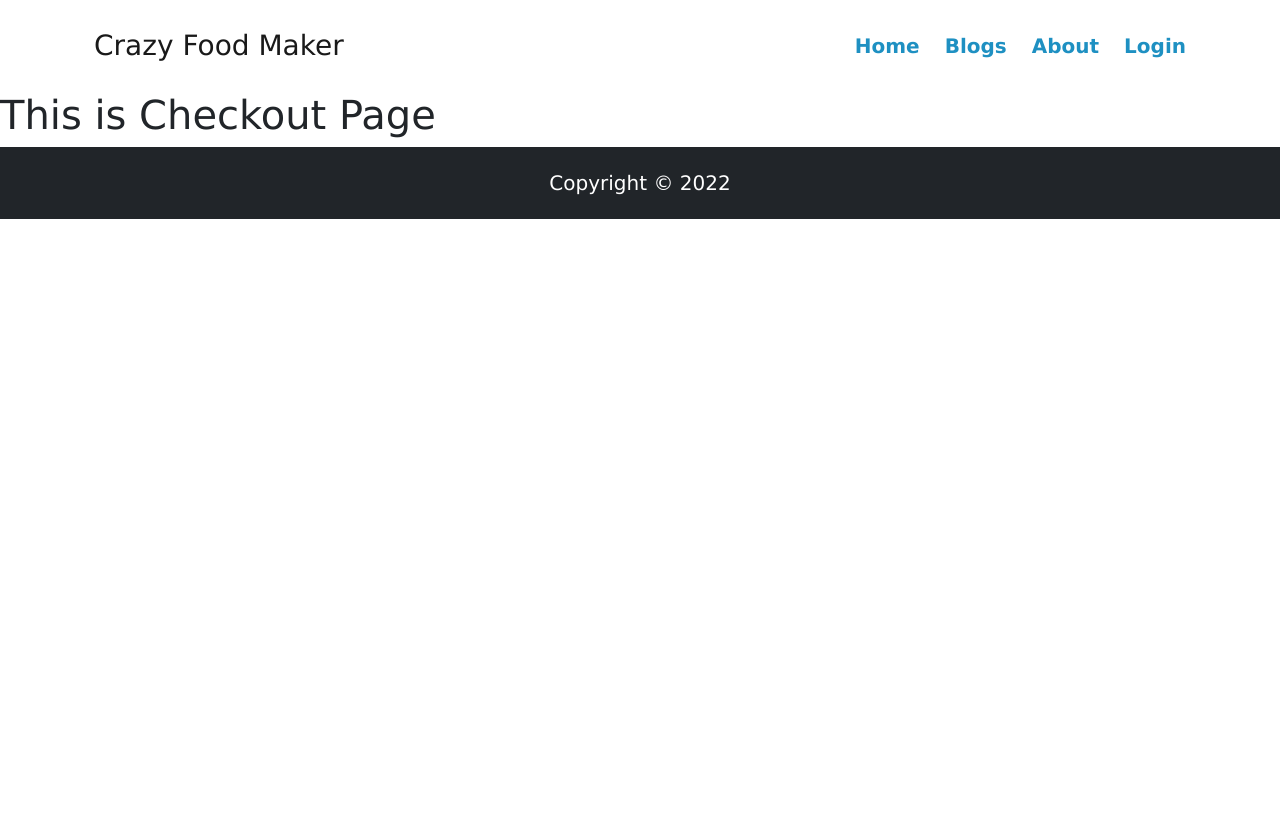
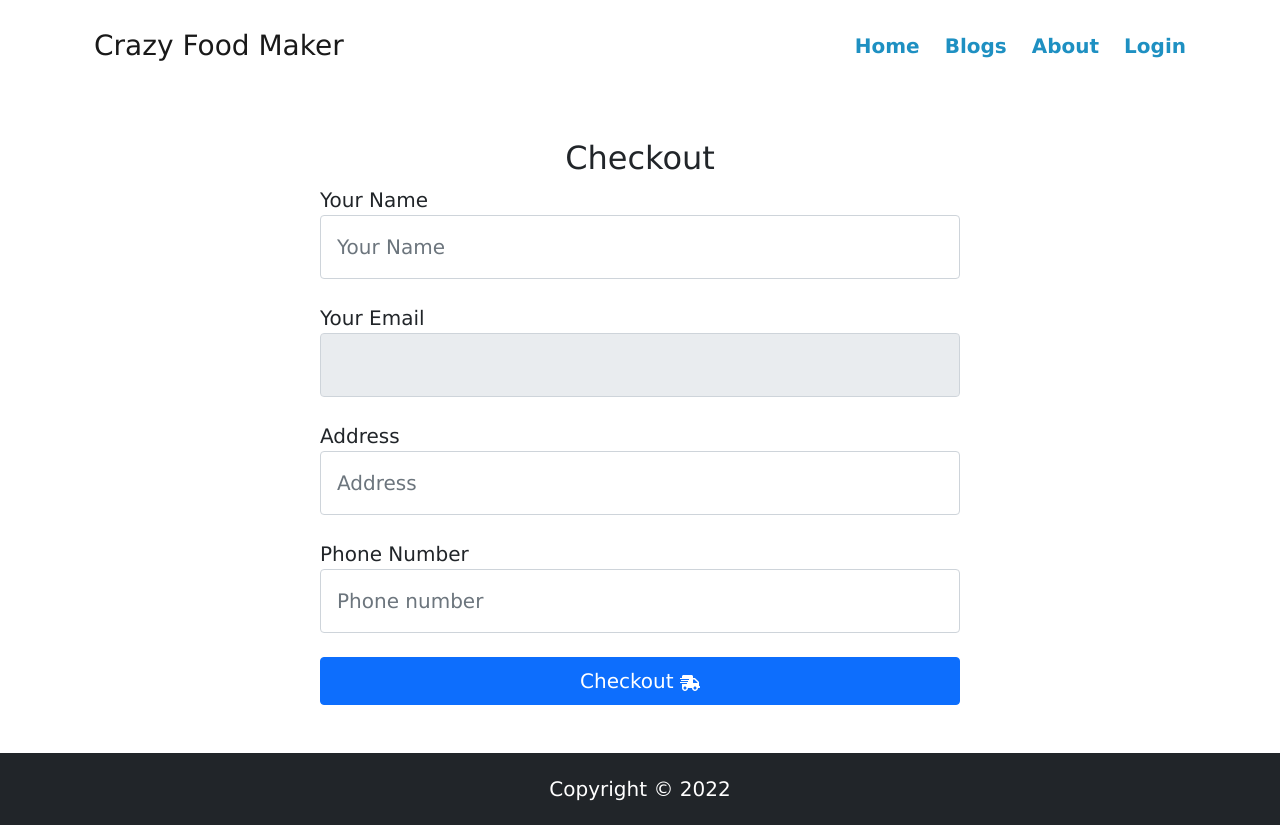
Before and after one commit to Sohailul/crazy-food-maker, a React (Create React App) app: page /checkout in a window 1280 px wide. Before the commit the page ends 800 px from the top, so only its background shows below. Built offline with nearby package versions, Linux system fonts and the light colour scheme; no server answers.

Commit message:
login authentication and checkout page updated

```diff
--- a/src/components/Checkout/Checkout.js
+++ b/src/components/Checkout/Checkout.js
@@ -1,9 +1,56 @@
-import React from 'react';
+import React, { useState } from 'react';
+import {FaShippingFast} from 'react-icons/fa';
+import { useAuthState } from 'react-firebase-hooks/auth';
+import { toast, ToastContainer } from 'react-toastify';
+import 'react-toastify/dist/ReactToastify.css';
+import auth from '../../firebase.init';
 
 const Checkout = () => {
+    const [user] = useAuthState(auth);
+    const [email, setEmail] = useState('');
+
+    const handleCreateUser = event =>{
+        event.preventDefault();
+        const name = event.target.name.value;
+        const address = event.target.address.value;
+        const phone = event.target.phone.value;
+        const shipping = {name, email, address, phone};
+        console.log(shipping);
+        toast("Order Submitted! Thanks For your Order");
+    }
     return (
-        <div>
-            <h1>This is Checkout Page</h1>
+        <div className='form-container mt-5 mb-5'>
+            <div className='w-50 mx-auto'>
+                <h2 className='form-title text-center'>Checkout</h2>
+                <form onSubmit={handleCreateUser}>
+                    <div className="form-group fs-5">
+                        <label htmlFor="name">Your Name</label>
+                        <br/>
+                        <input  type="text" name="name" className="form-control p-3 fs-5" placeholder="Your Name" required/>
+                    </div>
+                    <br/>
+                    <div className="form-group fs-5">
+                        <label htmlFor="email">Your Email</label>
+                        <br/>
+                        <input readOnly type="email" value={user?.email} name="email" className="form-control p-3 fs-5" placeholder="" required/>
+                    </div>
+                    <br/>
+                    <div className="form-group fs-5">
+                        <label htmlFor="address">Address</label>
+                        <br/>
+                        <input type="text" name="address" className="form-control p-3 fs-5" placeholder="Address"  required/>
+                    </div>
+                    <br/>
+                    <div className="form-group fs-5">
+                        <label htmlFor="phone">Phone Number</label>
+                        <br/>
+                        <input type="text" name="phone" className="form-control p-3 fs-5" placeholder="Phone number" required/>
+                    </div>
+                    <br/>
+                    <button className='form-submit btn btn-primary w-100 p-2 fs-5 mx-auto d-block' type="submit">Checkout&nbsp;<FaShippingFast/></button>
+                </form>
+                <ToastContainer/>
+            </div>
         </div>
     );
 };
--- a/src/components/Header/Header.js
+++ b/src/components/Header/Header.js
@@ -1,8 +1,17 @@
 import React from 'react';
 import './Header.css';
+import {RiLogoutBoxRFill} from 'react-icons/ri';
 import { NavLink } from 'react-router-dom';
+import { useAuthState } from 'react-firebase-hooks/auth';
+import { signOut } from 'firebase/auth';
+import auth from '../../firebase.init';
 
 const Header = () => {
+    const [user] = useAuthState(auth);
+
+    const handleSignOut = () => {
+        signOut(auth);
+    }
         return (
             <header>
                 <nav className="container navbar navbar-expand-lg navbar-light">
@@ -16,7 +25,12 @@ const Header = () => {
                                 <NavLink className={({ isActive }) => (isActive ? "active-link" : "link")} to="/">Home</NavLink>
                                 <NavLink className={({ isActive }) => (isActive ? "active-link" : "link")} to="/blogs">Blogs</NavLink>
                                 <NavLink className={({ isActive }) => (isActive ? "active-link" : "link")} to="/about">About</NavLink>
+                                {
+                                    user ?
+                                        <button onClick={handleSignOut} className="btn btn-link text-decoration-none text-dark fs-5">Log Out&nbsp;<RiLogoutBoxRFill /></button>
+                                        :
                                         <NavLink className={({ isActive }) => (isActive ? "active-link" : "link")} to="/login">Login</NavLink>
+                                }
                             </ul>
                         </div>
                     </div>
--- a/src/components/Login/Login.js
+++ b/src/components/Login/Login.js
@@ -1,27 +1,70 @@
-import React from 'react';
-import { Link } from 'react-router-dom';
+import React, { useRef } from 'react';
+import { useSendPasswordResetEmail, useSignInWithEmailAndPassword } from 'react-firebase-hooks/auth';
+import { Link, useLocation, useNavigate } from 'react-router-dom';
+import { toast, ToastContainer } from 'react-toastify';
+import 'react-toastify/dist/ReactToastify.css';
+import auth from '../../firebase.init';
 
 const Login = () => {
+    const emailRef = useRef('');
+    const passwordRef = useRef('');
+    const location = useLocation();
+    const [
+        signInWithEmailAndPassword,
+        user,
+        loading,
+        error,
+      ] = useSignInWithEmailAndPassword(auth);
+      const [sendPasswordResetEmail] = useSendPasswordResetEmail(auth);
+
+      const navigate = useNavigate();
+    let from = location.state?.from?.pathname || "/";
+
+    if (user) {
+        navigate(from, { replace: true });
+    }
+
+      const handleLogin = (event)=>{
+        event.preventDefault();
+        const email = emailRef.current.value;
+        const password = passwordRef.current.value;
+
+        signInWithEmailAndPassword(email, password);
+      }
+      const resetPassword = async (event) =>{
+        const email = emailRef.current.value;
+        if (email) {
+            await sendPasswordResetEmail(email);
+            toast('Sent email');
+        }
+        else {
+            toast('please enter your email address');
+        }
+      }
+
     return (
         <div className='register w-50 mx-auto mt-5 '>
             <h2 className='text-center'>Please Login</h2>
-            <form >
+            <form onSubmit={handleLogin}>
                 <div class="form-group fs-5">
-                    <input type="email" name='email' class="form-control p-3 fs-5" placeholder="Enter email" />
+                    <input ref={emailRef} type="email" name='email' class="form-control p-3 fs-5" placeholder="Enter email" />
                     <small id="emailHelp" class="form-text text-muted">We'll never share your email with anyone else.</small>
                 </div>
                 <br />
                 <div class="form-group fs-5">
-                    <input type="password" name='password' class="form-control p-3 fs-5" placeholder="Password" />
+                    <input ref={passwordRef} type="password" name='password' class="form-control p-3 fs-5" placeholder="Password" />
                 </div>
                 <br />
 
                 <div className='form-group d-flex justify-content-center'>
                     <button type="submit" class="btn w-100 p-3 fs-5" style={{ backgroundColor: "#c5cdf1" }}>Login</button>
                 </div>
-                <p className='fw-bold text-center mt-2'>Don't have an account? <span><Link to='/register' className='text-decoration-none'>Please Register</Link></span></p>
+                <div className='d-flex justify-content-around align-items-center mt-2'>
+                <p className='fw-bold text-center mt-2'>Don’t have an account? <span><Link to='/register' className='text-decoration-none'>Register now</Link></span></p>
+                <p className='fw-bold text-center mt-2'>Forgot Password? <span><Link to='/login' onClick={resetPassword} className='text-decoration-none'>Reset Password</Link></span></p>
+                </div>
             </form>
-
+            <ToastContainer/>
         </div>
     );
 };
--- a/src/components/Register/Register.js
+++ b/src/components/Register/Register.js
@@ -7,12 +7,8 @@ const Register = () => {
     const [agree, setAgree] = useState(false);
     const navigate = useNavigate();
     const [
-        createUserWithEmailAndPassword,
-        user,
-        loading,
-        error,
-      ] = useCreateUserWithEmailAndPassword(auth, {sendEmailVerification: true});
-      const [updateProfile, updating, updateError] = useUpdateProfile(auth);
+        createUserWithEmailAndPassword, user] = useCreateUserWithEmailAndPassword(auth, {sendEmailVerification: true});
+      const [updateProfile] = useUpdateProfile(auth);
 
       if (user) {
         console.log("user", user);
```
Lines whose indentation alone changed are shown as unchanged.
